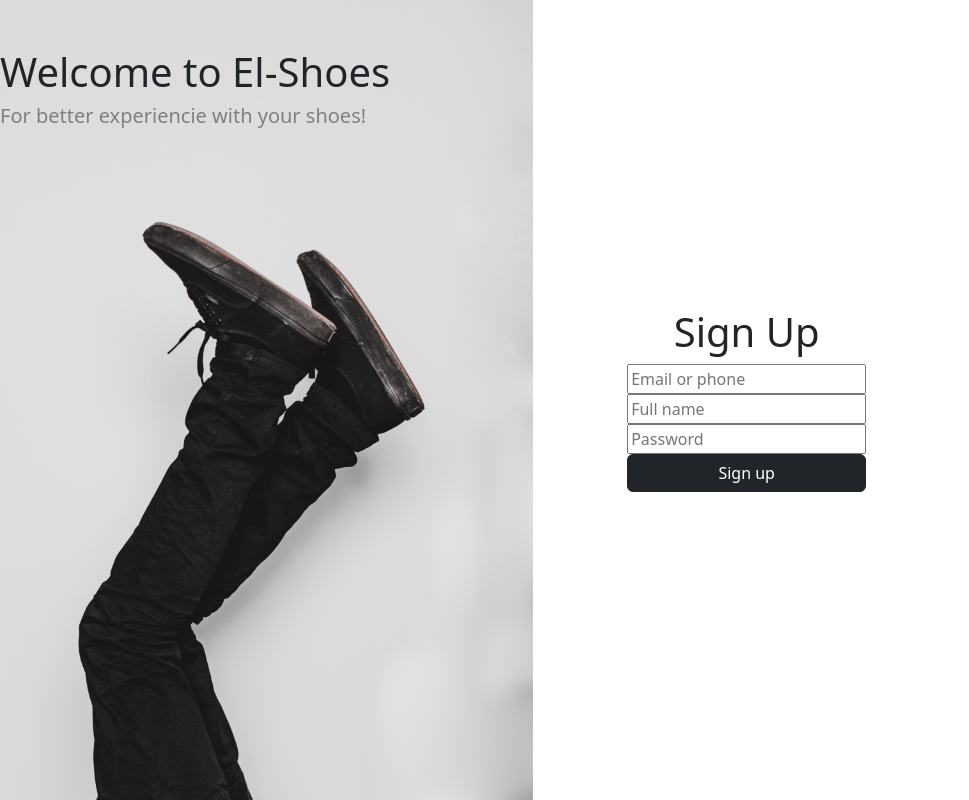
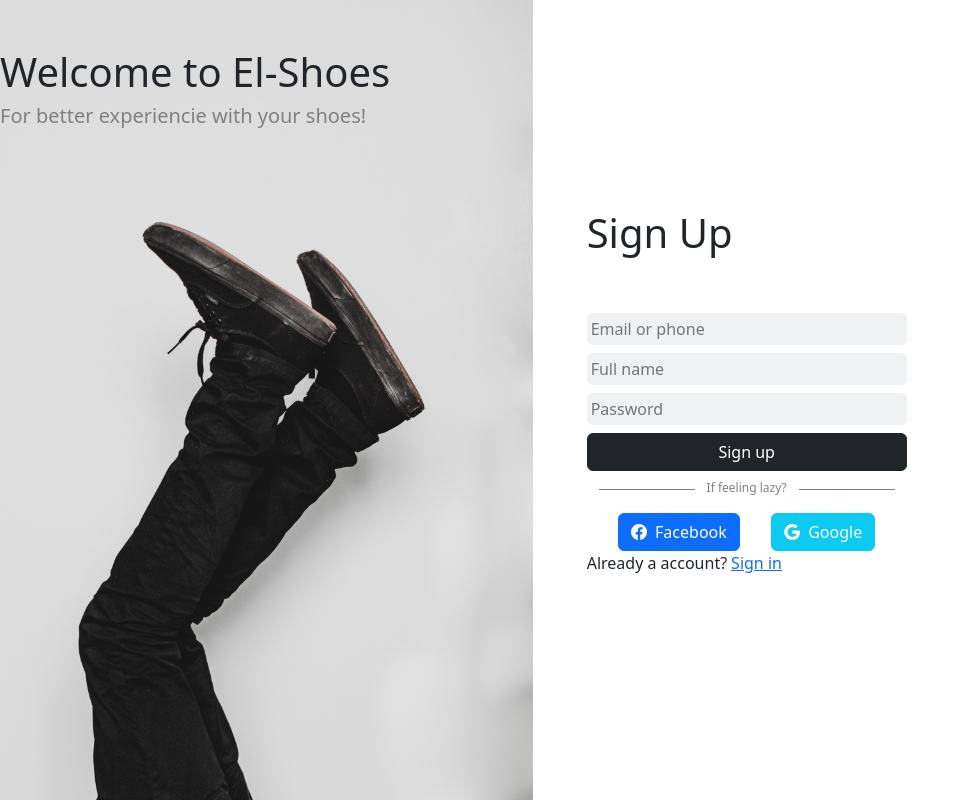
Before and after one commit to NicoLopezBjj/tp_login, a website: page public/index.html in a window 1280 px wide. Shown: the whole page, without its empty margins (0-969 px from the left). Drawn offline with nearby package versions, Linux system fonts and the light colour scheme.

Commit message:
bootstrap y css index.html

```diff
--- a/public/estilo.css
+++ b/public/estilo.css
@@ -9,3 +9,32 @@
 .altura{
     height: 100vh;
 }
+
+.styled-paragraph {
+    position: relative;
+    text-align: center;
+    font-size: 12px;
+    color: gray;
+}
+
+.styled-paragraph::before,
+.styled-paragraph::after {
+    content: "";
+    display: inline-block;
+    vertical-align: middle;
+    width: 30%;
+    height: 0.3px;
+    background-color: gray;
+}
+
+.styled-paragraph::before {
+    margin-right: 1em;
+}
+
+.styled-paragraph::after {
+    margin-left: 1em;
+}
+
+.width{
+    width: 20rem;
+}
--- a/public/index.html
+++ b/public/index.html
@@ -5,6 +5,7 @@
     <meta name="viewport" content="width=device-width, initial-scale=1.0">
     <title>Login</title>
     <link rel="stylesheet" href="estilo.css">
+    <link rel="stylesheet" href="https://cdn.jsdelivr.net/npm/bootstrap-icons@1.11.0/font/bootstrap-icons.css">
     <link href="https://cdn.jsdelivr.net/npm/bootstrap@5.3.1/dist/css/bootstrap.min.css" rel="stylesheet"
         integrity="sha384-4bw+/aepP/YC94hEpVNVgiZdgIC5+VKNBQNGCHeKRQN+PtmoHDEXuppvnDJzQIu9" crossorigin="anonymous">
 </head>
@@ -15,15 +16,24 @@
             <h5 class="textG z-0">For better experiencie with your shoes!</h5>
             <img src="img/klim-musalimov-sKlMXRWQWHk-unsplash.jpg" class="vh-100 position-absolute top-0 start-0 z-n1 alt="">
         </div>
-        <div class="col-6 d-flex flex-column align-items-center text-center justify-content-center">
-            <div class="">
-                <h1>Sign Up</h1>
+        <div class="col-6 d-flex flex-column align-items-center justify-content-center">
+            <div class="width">
+                <h1 class="align-self-start pb-5">Sign Up</h1>
                 <form action="/send" method="post" class="d-flex flex-column">
-                    <input type="text" placeholder="Email or phone" name="email">
-                    <input type="text" placeholder="Full name" name="fullname">
-                    <input type="password" placeholder="Password" name="password">
-                    <button class="btn btn-dark" type="submit">Sign up</button>
+                    <input type="text" placeholder="Email or phone" name="email" class="border-0 bg-secondary bg-opacity-10 text-dark rounded p-1 mb-2">
+                    <input type="text" placeholder="Full name" name="fullname" class="border-0 bg-secondary bg-opacity-10 text-dark rounded p-1 mb-2">
+                    <input type="password" placeholder="Password" name="password" class="border-0 bg-secondary bg-opacity-10 text-dark rounded p-1 mb-2">
+                    <button class="btn btn-dark mb-2" type="submit">Sign up</button>
                 </form>
+                <p class="styled-paragraph">If feeling lazy?</p>
+                <div class="d-flex justify-content-evenly">
+                    <button class="btn btn-primary"><i class="bi bi-facebook pe-2"></i>Facebook</button>
+                    <button class="btn btn-info text-white"><i class="bi bi-google pe-2"></i>Google</button>
+                </div>
+                <div class="d-flex">
+                    <p>Already a account?</p>
+                    <a href="" class="ps-1">Sign in</a>
+                </div>
             </div>
         </div>
     </div>
```
